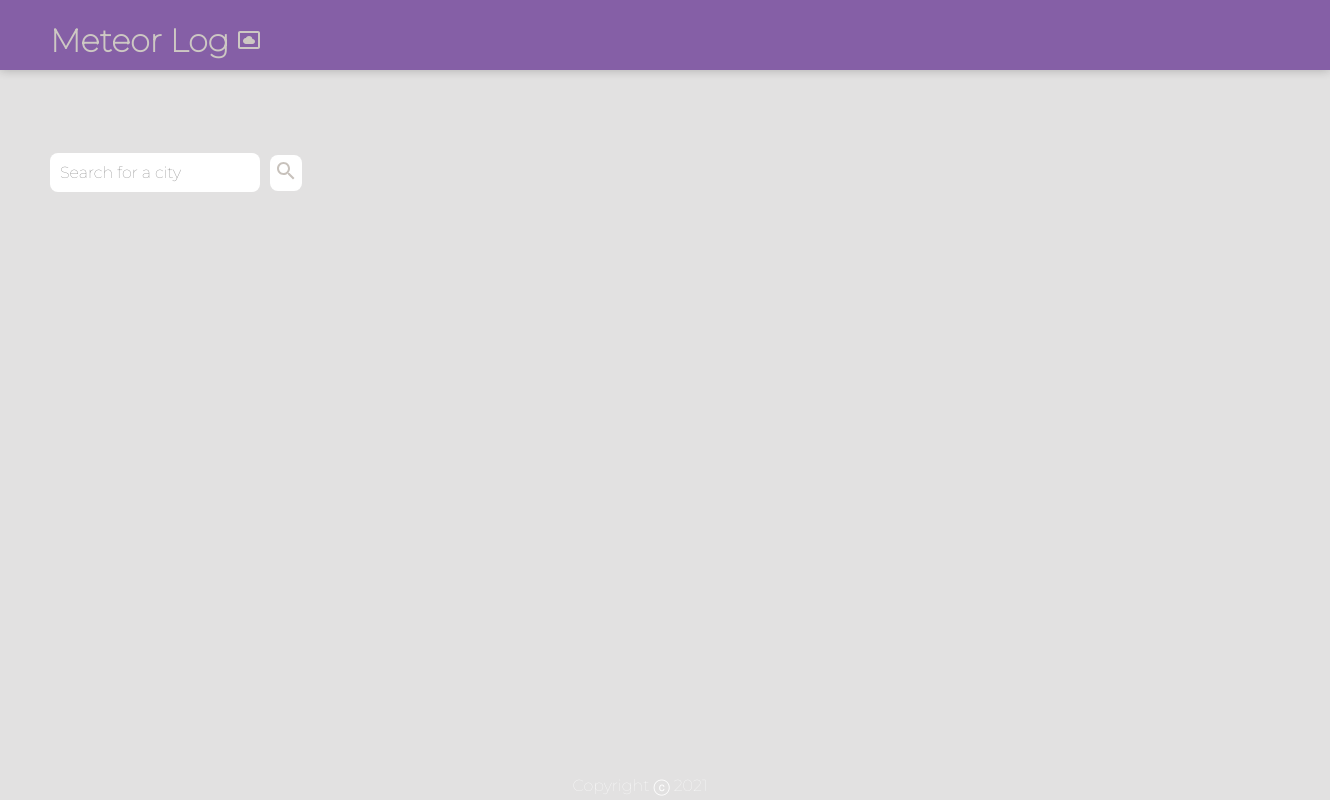
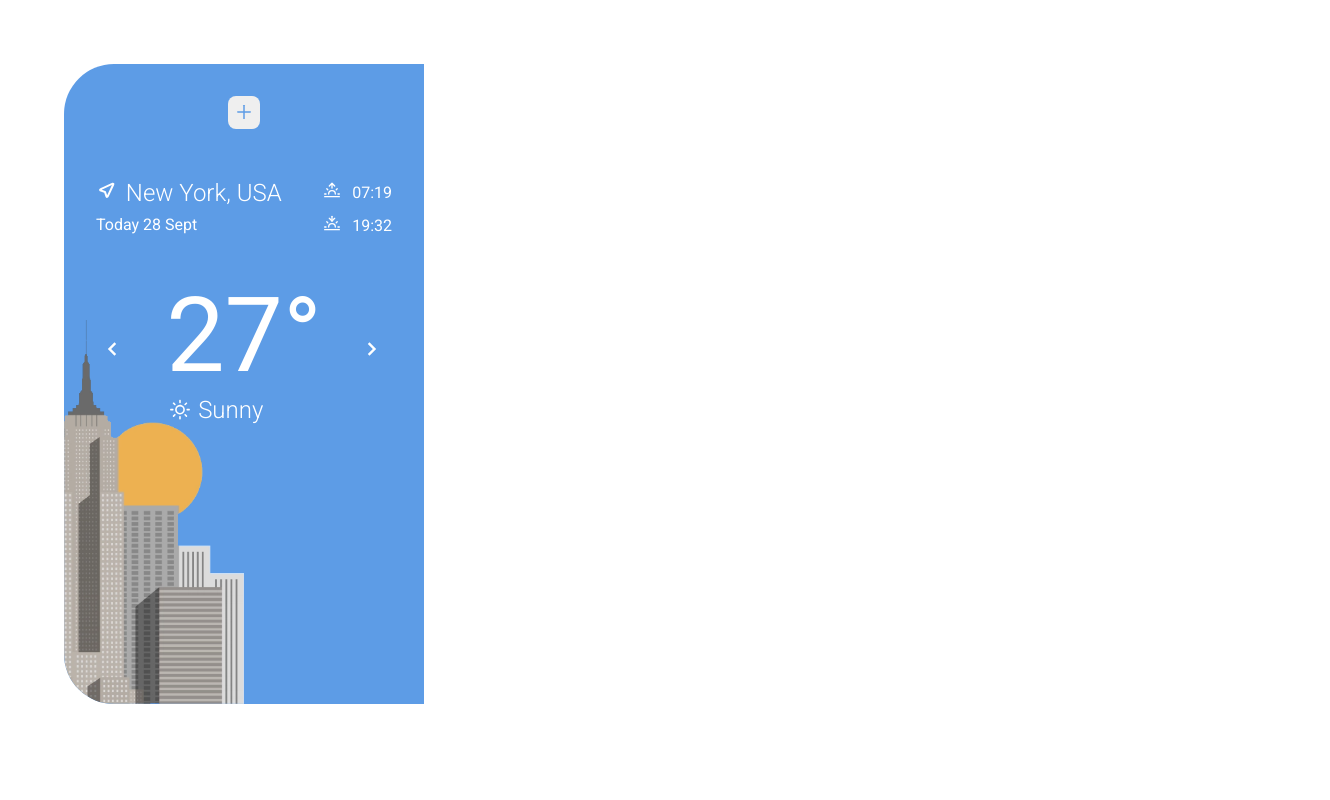
Before and after one commit to kjvapps/weather-app, a React (Create React App) app: page / in a window 1280 px wide. Shown: the whole page, 1330 px wide, since content can reach past the window. Built offline with nearby package versions, Linux system fonts and the light colour scheme.

Commit message:
mostly finished sidebar except for header parts

```diff
--- a/package.json
+++ b/package.json
@@ -11,7 +11,9 @@
     "axios": "^0.21.1",
     "react": "^17.0.2",
     "react-dom": "^17.0.2",
+    "react-icons": "^4.2.0",
     "react-scripts": "4.0.3",
+    "styled-components": "^5.3.0",
     "web-vitals": "^1.1.1"
   },
   "scripts": {
--- a/public/index.html
+++ b/public/index.html
@@ -3,11 +3,12 @@
   <head>
     <title>Meteor Log</title>
     <link rel="preconnect" href="https://fonts.gstatic.com" />
+    <link rel="preconnect" href="https://fonts.gstatic.com" />
     <link
-      href="https://fonts.googleapis.com/css2?family=Montserrat:wght@100&display=swap"
+      href="https://fonts.googleapis.com/css2?family=Roboto:wght@100;300;400;500;700;900&display=swap"
       rel="stylesheet"
     />
-    <link rel="stylesheet" href="styles.css" />
+    <!-- <link rel="stylesheet" href="styles.css" /> -->
   </head>
   <body>
     <div id="root"></div>
--- a/public/styles.css
+++ b/public/styles.css
@@ -1,11 +1,3 @@
-h1,
-h2,
-button,
-input,
-p {
-  font-family: "Montserrat", sans-serif;
-}
-
 html,
 body {
   margin: 0;
--- a/src/App.jsx
+++ b/src/App.jsx
@@ -1,15 +1,21 @@
 import React from "react";
-import Header from "./Header";
-import Footer from "./Footer";
-import Content from "./Content";
+
+// import Header from "./Header";
+// import Footer from "./Footer";
+// import Content from "./Content";
+import Dashboard from "./Dashboard";
+
+import GlobalStyles from "./styles/GlobalStyles";
 
 function App() {
   return (
-    <div>
-      <Header />
+    <main>
+      <GlobalStyles />
+      <Dashboard />
+      {/* <Header />
       <Content />
-      <Footer />
-    </div>
+      <Footer /> */}
+    </main>
   );
 }
 
--- /dev/null
+++ b/src/Dashboard.jsx
@@ -0,0 +1,27 @@
+import React from "react";
+import styled from "styled-components";
+
+import Sidebar from "./components/Sidebar";
+
+const DashboardStyles = styled.div`
+  border-radius: 50px;
+  overflow: hidden;
+`;
+
+const DashboardGrid = styled.div`
+  display: grid;
+  grid-template-columns: 22.5rem 1fr;
+  height: 80vh;
+`;
+
+const Dashboard = () => {
+  return (
+    <DashboardStyles>
+      <DashboardGrid>
+        <Sidebar />
+      </DashboardGrid>
+    </DashboardStyles>
+  );
+};
+
+export default Dashboard;
--- /dev/null
+++ b/src/components/Sidebar.jsx
@@ -0,0 +1,134 @@
+import React from "react";
+import styled from "styled-components";
+
+import { AiOutlinePlus } from "react-icons/ai";
+import { BiChevronLeft, BiChevronRight } from "react-icons/bi";
+import { FiSunrise, FiSunset } from "react-icons/fi";
+import { TiLocationArrowOutline } from "react-icons/ti";
+import { WiDaySunny } from "react-icons/wi";
+
+import skyscrapperImage from "../assets/images/skyscrapers.png";
+
+const SidebarStyled = styled.div`
+  position: relative;
+  color: white;
+  background-color: var(--blue);
+
+  img {
+    position: absolute;
+    height: 60%;
+    left: 0;
+    bottom: 0;
+  }
+`;
+
+const SidebarHeader = styled.div`
+  display: flex;
+  justify-content: center;
+  padding: 2rem 0;
+`;
+
+const AddButton = styled.button`
+  border: none;
+  padding: 0.4rem;
+  border-radius: 8px;
+  display: flex;
+  justify-content: center;
+  align-items: center;
+  cursor: pointer;
+
+  svg {
+    color: var(--blue);
+    font-size: 1.25rem;
+  }
+`;
+
+const LocationStyles = styled.div`
+  padding: 1rem 0;
+
+  div {
+    display: flex;
+    justify-content: space-between;
+    align-items: center;
+    margin: 0 2rem 0.5rem;
+  }
+
+  h2 {
+    font-weight: 300;
+  }
+
+  span {
+    font-weight: 400;
+  }
+
+  span > svg {
+    margin: 0 0.75rem 0 0;
+  }
+`;
+
+const TempCarousel = styled.div`
+  display: flex;
+  justify-content: space-evenly;
+  align-items: center;
+  padding: 1rem 0;
+
+  h1 {
+    font-size: 6.5rem;
+    font-weight: 400;
+  }
+
+  h2 {
+    display: flex;
+    align-items: center;
+    font-weight: 300;
+  }
+
+  svg {
+    font-size: 1.75rem;
+    margin: 0 0.25rem 0 0;
+    cursor: pointer;
+  }
+`;
+
+const Sidebar = () => {
+  return (
+    <SidebarStyled>
+      <SidebarHeader>
+        <AddButton>
+          <AiOutlinePlus />
+        </AddButton>
+      </SidebarHeader>
+      <LocationStyles>
+        <div>
+          <h2>
+            <TiLocationArrowOutline /> New York, USA
+          </h2>
+          <span>
+            <FiSunrise />
+            07:19
+          </span>
+        </div>
+        <div>
+          <p>Today 28 Sept</p>
+          <span>
+            <FiSunset />
+            19:32
+          </span>
+        </div>
+      </LocationStyles>
+      <TempCarousel>
+        <BiChevronLeft />
+        <div>
+          <h1>27&deg;</h1>
+          <h2>
+            <WiDaySunny /> Sunny
+          </h2>
+        </div>
+        <BiChevronRight />
+      </TempCarousel>
+      <img src={skyscrapperImage} alt="A cartoon of skyscrappers" />
+    </SidebarStyled>
+  );
+};
+
+export default Sidebar;
--- /dev/null
+++ b/src/styles/GlobalStyles.js
@@ -0,0 +1,27 @@
+import { createGlobalStyle } from "styled-components";
+
+const GlobalStyles = createGlobalStyle`
+  html, body {
+    padding: 0;
+    margin: 0;
+    font-family: Roboto, 'Comic Sans MS', sans-serif;
+  }
+
+  body {
+    padding: 4rem;
+  }
+
+  *,
+  *::before,
+  *::after {
+    margin: 0;
+    padding: 0;
+    box-sizing: border-box;
+  }
+
+  :root {
+    --blue: #5d9ce6;
+  }
+`;
+
+export default GlobalStyles;
```
Also changed, not shown: src/assets/images/skyscrapers.png (added), 1 other file (tests, documents, lock files or other folders).
